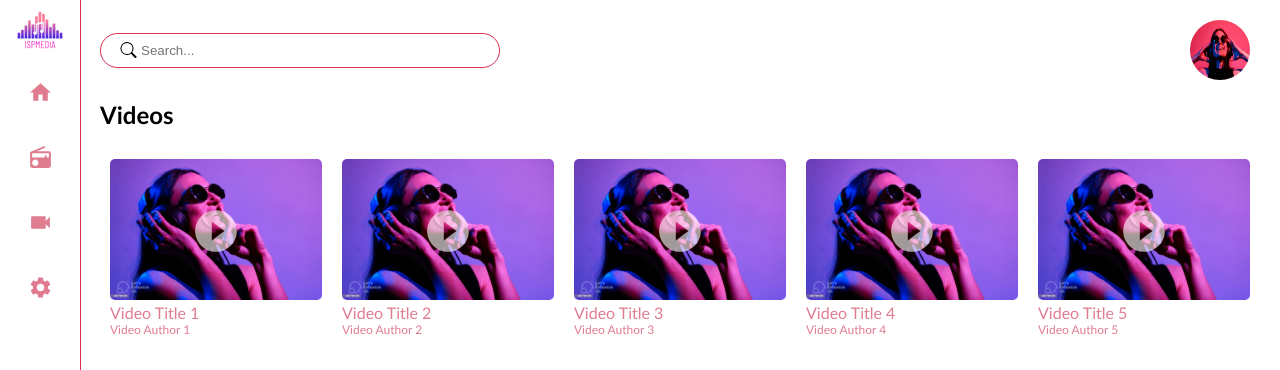
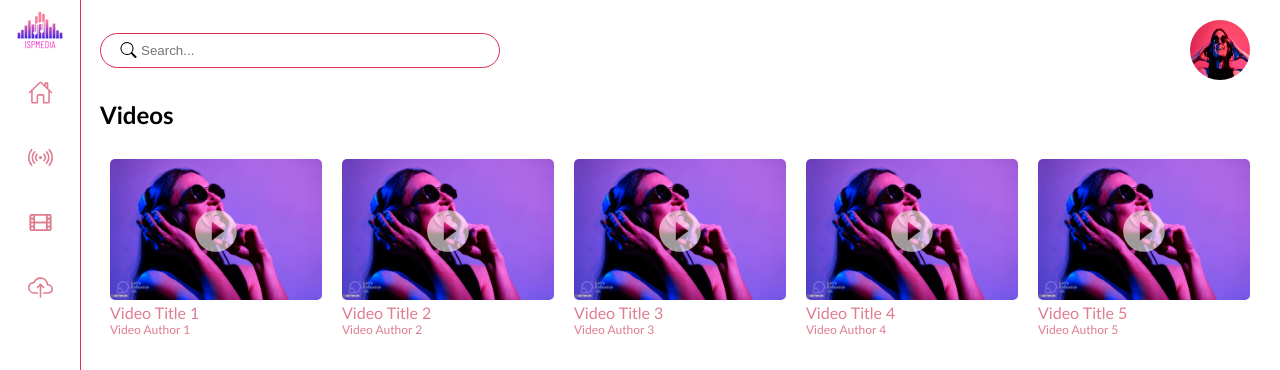
Before and after one commit to cleusiaast21/ispmediaweb, a React (Create React App) app: page /Home in a window 1280 px wide. Shown: the top 370 px of the page. Built offline with nearby package versions, Linux system fonts and the light colour scheme.

Commit message:
third commit

```diff
--- a/src/screens/Home.jsx
+++ b/src/screens/Home.jsx
@@ -10,6 +10,7 @@
 import profilePicture from '../../src/assets/artist4.webp';
 import { MdFavoriteBorder, MdFavorite } from 'react-icons/md';
 import logoSidebar from '../assets/logoSidebar.png'
+import { IoHomeOutline, IoRadioOutline, IoFilmOutline, IoCloudUploadOutline } from "react-icons/io5";
 
 function VideoPlayer({ video, onClose }) {
     return (
@@ -197,12 +198,12 @@
     return (
         <div className="music-app">
             <div className="sidebar">
-            <img src={logoSidebar} className="logo-sidebar" alt="Owner's Photo" />
+                <img src={logoSidebar} className="logo-sidebar" alt="Owner's Photo" />
 
-                <MdHome className="icon" />
-                <MdRadio className="icon" />
-                <MdVideocam className="icon" />
-                <MdSettings className="icon" />
+                <IoHomeOutline className="icon" />
+                <IoRadioOutline className="icon" />
+                <IoFilmOutline className="icon" />
+                <IoCloudUploadOutline className="icon" />
             </div>
 
             <div className="main-content">
```
